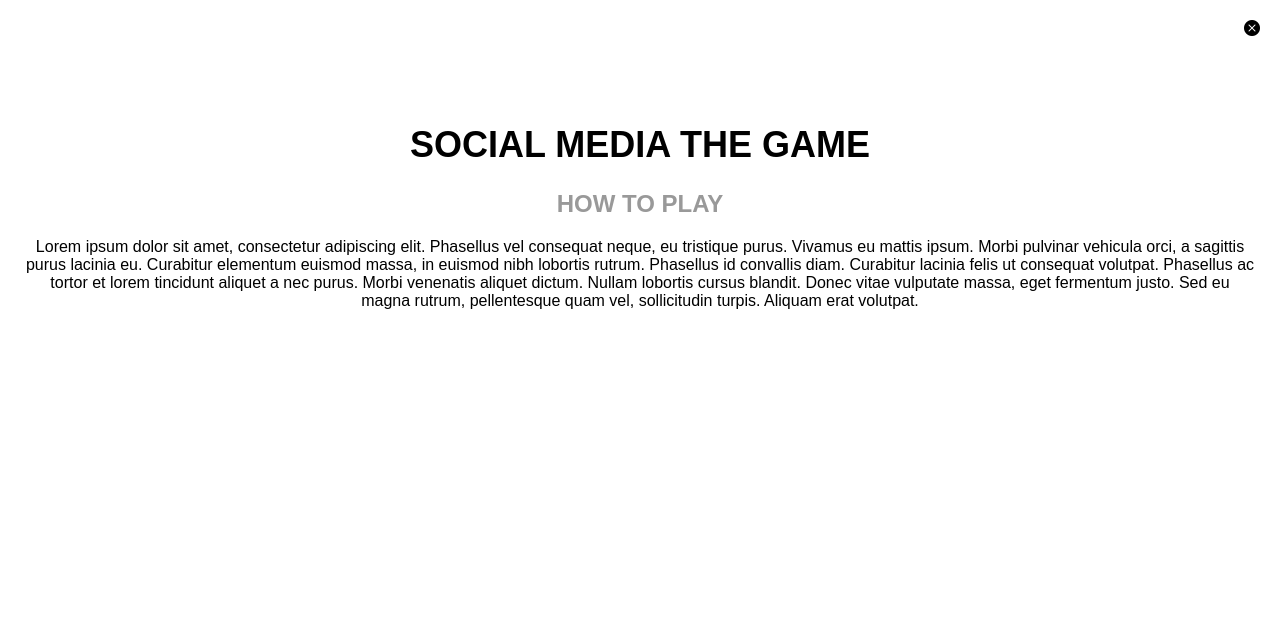
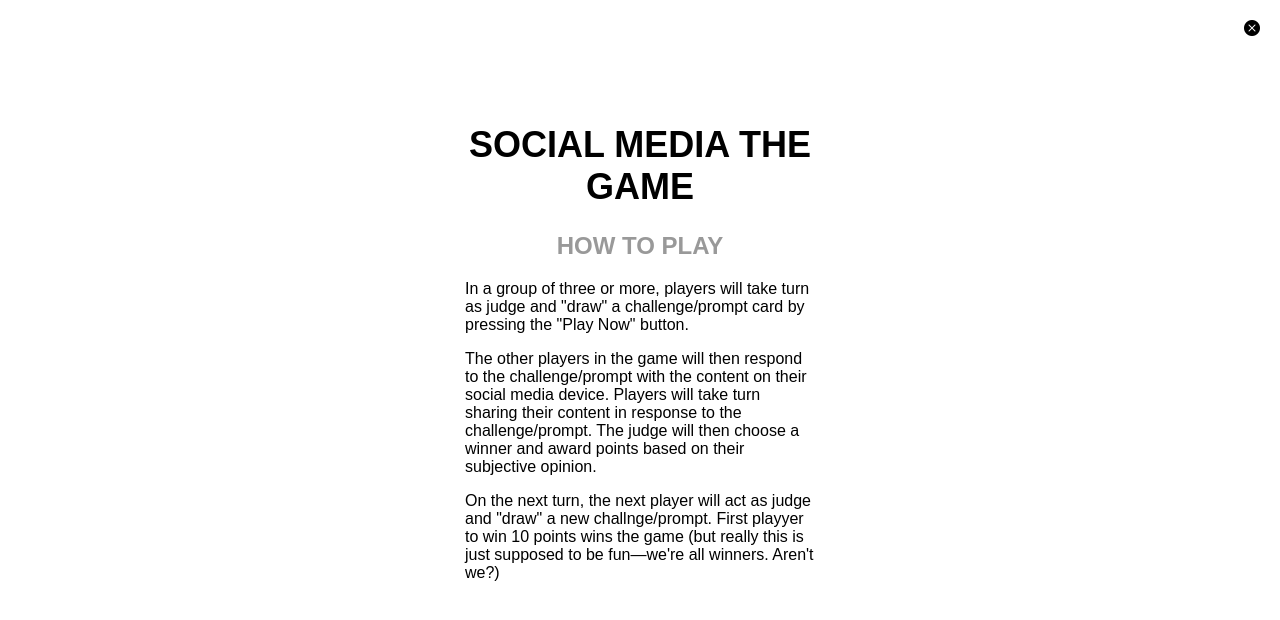
Before and after one commit to mrmacfadden/smtg, a plain HTML site: page index.html in a window 1280 px wide. Both pictures are taken after a click on the icon 1252 px from the left and 29 px from the top of the page. Drawn offline with nearby package versions, Linux system fonts and the light colour scheme; a web font is replaced by a local one.

Commit message:
Directions

```diff
--- a/index.html
+++ b/index.html
@@ -39,20 +39,27 @@
   <body>
     <!-- SETTINGS PAGE -->
     <div class="settings">
-      <i class="bi bi-x-circle-fill ui-icon" onClick="hideSettings()"></i>
-      <h1>Social Media The Game</h1>
-      <h2>How to play</h2>
-      <p
-        >Lorem ipsum dolor sit amet, consectetur adipiscing elit. Phasellus vel
-        consequat neque, eu tristique purus. Vivamus eu mattis ipsum. Morbi
-        pulvinar vehicula orci, a sagittis purus lacinia eu. Curabitur elementum
-        euismod massa, in euismod nibh lobortis rutrum. Phasellus id convallis
-        diam. Curabitur lacinia felis ut consequat volutpat. Phasellus ac tortor
-        et lorem tincidunt aliquet a nec purus. Morbi venenatis aliquet dictum.
-        Nullam lobortis cursus blandit. Donec vitae vulputate massa, eget
-        fermentum justo. Sed eu magna rutrum, pellentesque quam vel,
-        sollicitudin turpis. Aliquam erat volutpat.</p
-      >
+      <div class="wrapper">
+        <i class="bi bi-x-circle-fill ui-icon" onClick="hideSettings()"></i>
+        <h1>Social Media The Game</h1>
+        <h2>How to play</h2>
+        <p>
+          In a group of three or more, players will take turn as judge and
+          "draw" a challenge/prompt card by pressing the "Play Now" button.
+        </p>
+        <p>
+          The other players in the game will then respond to the
+          challenge/prompt with the content on their social media device.
+          Players will take turn sharing their content in response to the
+          challenge/prompt. The judge will then choose a winner and award points
+          based on their subjective opinion.
+        </p>
+        <p>
+          On the next turn, the next player will act as judge and "draw" a new
+          challnge/prompt. First playyer to win 10 points wins the game (but
+          really this is just supposed to be fun—we're all winners. Aren't we?)
+        </p>
+      </div>
     </div>
 
     <!-- GAME PAGE -->
--- a/style.css
+++ b/style.css
@@ -97,9 +97,16 @@ SETTINGS
   z-index: 0;
   opacity: 0;
   transition: 0.3s;
+}
+.settings .wrapper {
+  width: 100%;
+  max-width: 400px;
+  margin: 0 auto;
   padding: 100px 25px 0 25px;
 }
-
+.settings p {
+  text-align: left;
+}
 .settings h1 {
   font-size: 36px;
   font-family: "Londrina Solid", sans-serif;
```
